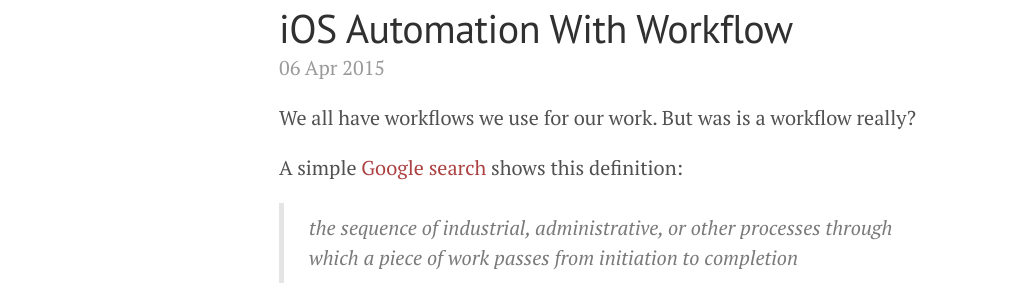
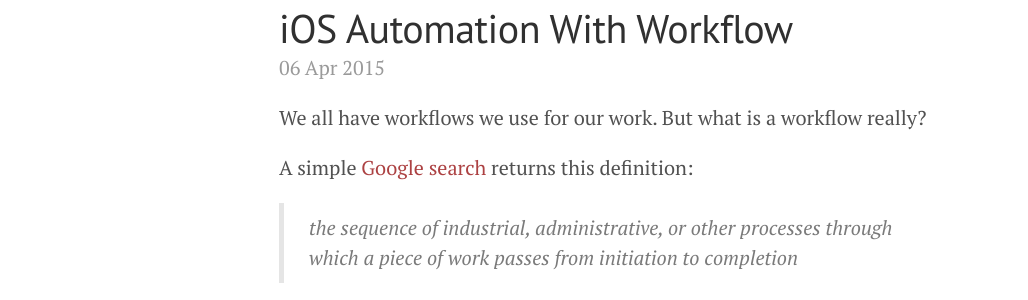
Before and after one commit to techstreams/techstreams.github.io, a Jekyll site: the page built from _posts/2015-04-06-ios-automation-with-workflow.md, in a window 1280 px wide. Shown: the part 129-429 px from the top of the page, without its empty margins (1-1029 px from the left). Built offline with Jekyll 4.4.1, drawn with Linux system fonts in a browser that asks for light colours; nearby versions of some CDN libraries; Markdown is read by kramdown in place of the engine named in the settings.

Commit message:
Update post 2015-04-06-ios-automation-with-workflow.md

```diff
--- a/_posts/2015-04-06-ios-automation-with-workflow.md
+++ b/_posts/2015-04-06-ios-automation-with-workflow.md
@@ -5,9 +5,9 @@ tags: [workflow]
 ---
 
 
-We all have workflows we use for our work. But was is a workflow really?
+We all have workflows we use for our work. But what is a workflow really?
 
-A simple [Google search](https://www.google.com/search?q=define%3Aworkflow) shows this definition:
+A simple [Google search](https://www.google.com/search?q=define%3Aworkflow) returns this definition:
 
 > *the sequence of industrial, administrative, or other processes through which a piece of work passes from initiation to completion*
 
```
